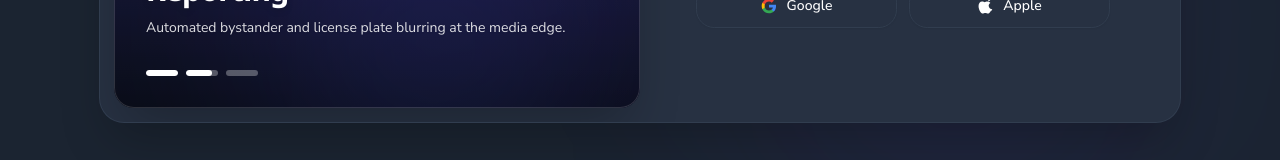
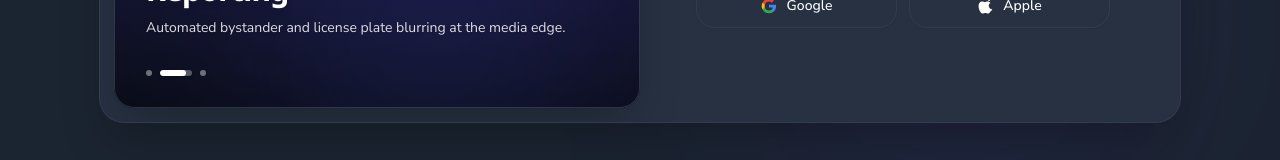
Before and after one commit to Ankit-Kum-ar/civiclens, a Next.js app: page /login in a window 1280 px wide. Shown: the part 582-742 px from the top of the page. Built offline with nearby package versions, Linux system fonts and the light colour scheme.

Commit message:
fix(auth): enforce strict sequential 1-2-3 carousel and pill-to-dot indicator transitions

```diff
--- a/src/components/auth/AuthHeroBanner.tsx
+++ b/src/components/auth/AuthHeroBanner.tsx
@@ -30,7 +30,6 @@ const SLIDES: Slide[] = [
 ];
 
 const DURATION_MS = 3000;
-const TICK_INTERVAL = 50;
 
 interface AuthHeroBannerProps {
   quote?: string;
@@ -42,21 +41,29 @@ export function AuthHeroBanner(_props?: AuthHeroBannerProps) {
   const [currentSlide, setCurrentSlide] = React.useState(0);
   const [progress, setProgress] = React.useState(0); // 0 to 100
 
-  // Progress animation and auto-rotation every 3 seconds
+  // Smooth timestamp-based timer to animate progress and sequence 1 -> 2 -> 3 -> 1 cleanly
   React.useEffect(() => {
-    const timer = setInterval(() => {
-      setProgress((prev) => {
-        const next = prev + (TICK_INTERVAL / DURATION_MS) * 100;
-        if (next >= 100) {
-          setCurrentSlide((slide) => (slide + 1) % SLIDES.length);
-          return 0;
-        }
-        return next;
-      });
-    }, TICK_INTERVAL);
+    let startTime = performance.now();
+    let animationFrameId: number;
 
-    return () => clearInterval(timer);
-  }, []);
+    const frame = (now: number) => {
+      const elapsed = now - startTime;
+      const pct = Math.min((elapsed / DURATION_MS) * 100, 100);
+      setProgress(pct);
+
+      if (elapsed >= DURATION_MS) {
+        setCurrentSlide((slide) => (slide + 1) % SLIDES.length);
+        startTime = performance.now();
+        setProgress(0);
+      }
+
+      animationFrameId = requestAnimationFrame(frame);
+    };
+
+    animationFrameId = requestAnimationFrame(frame);
+
+    return () => cancelAnimationFrame(animationFrameId);
+  }, [currentSlide]);
 
   const handleSelectSlide = (index: number) => {
     setCurrentSlide(index);
@@ -182,10 +189,10 @@ export function AuthHeroBanner(_props?: AuthHeroBannerProps) {
             return (
               <div
                 key={slide.quote}
-                className={`transition-all duration-700 transform ${
+                className={`transition-all duration-700 ease-out transform ${
                   isActive
-                    ? "opacity-100 translate-y-0 relative z-10"
-                    : "opacity-0 translate-y-3 absolute inset-0 pointer-events-none z-0"
+                    ? "opacity-100 translate-y-0 relative z-10 pointer-events-auto"
+                    : "opacity-0 translate-y-4 absolute inset-0 pointer-events-none z-0"
                 }`}
               >
                 <div className="inline-flex items-center rounded-full bg-white/20 px-2.5 py-0.5 text-[11px] font-medium text-white/90 backdrop-blur-md mb-2.5 ring-1 ring-white/20">
@@ -204,11 +211,10 @@ export function AuthHeroBanner(_props?: AuthHeroBannerProps) {
           })}
         </div>
 
-        {/* Carousel Progress Bars: smoothly fills up across the 3 seconds */}
+        {/* Carousel Indicators: 1 long animated progress bar + 2 small dots */}
         <div className="mt-8 flex items-center gap-2">
           {SLIDES.map((_, index) => {
             const isActive = index === currentSlide;
-            const isCompleted = index < currentSlide;
 
             return (
               <button
@@ -216,15 +222,19 @@ export function AuthHeroBanner(_props?: AuthHeroBannerProps) {
                 type="button"
                 onClick={() => handleSelectSlide(index)}
                 aria-label={`Go to slide ${index + 1}`}
-                className="group relative h-1.5 w-8 rounded-full overflow-hidden bg-white/30 hover:bg-white/40 transition-colors cursor-pointer"
+                className={`group relative h-1.5 rounded-full overflow-hidden transition-all duration-500 ease-out cursor-pointer ${
+                  isActive
+                    ? "w-8 bg-white/30 shadow-sm"
+                    : "w-1.5 bg-white/40 hover:bg-white/70"
+                }`}
               >
-                {/* Active Progress fill bar */}
-                <span
-                  className="absolute inset-y-0 left-0 bg-white rounded-full transition-[width] ease-linear duration-75"
-                  style={{
-                    width: isActive ? `${progress}%` : isCompleted ? "100%" : "0%",
-                  }}
-                />
+                {/* Active animated progress fill */}
+                {isActive && (
+                  <span
+                    className="absolute inset-y-0 left-0 bg-white rounded-full transition-[width] ease-linear duration-75"
+                    style={{ width: `${progress}%` }}
+                  />
+                )}
               </button>
             );
           })}
```
